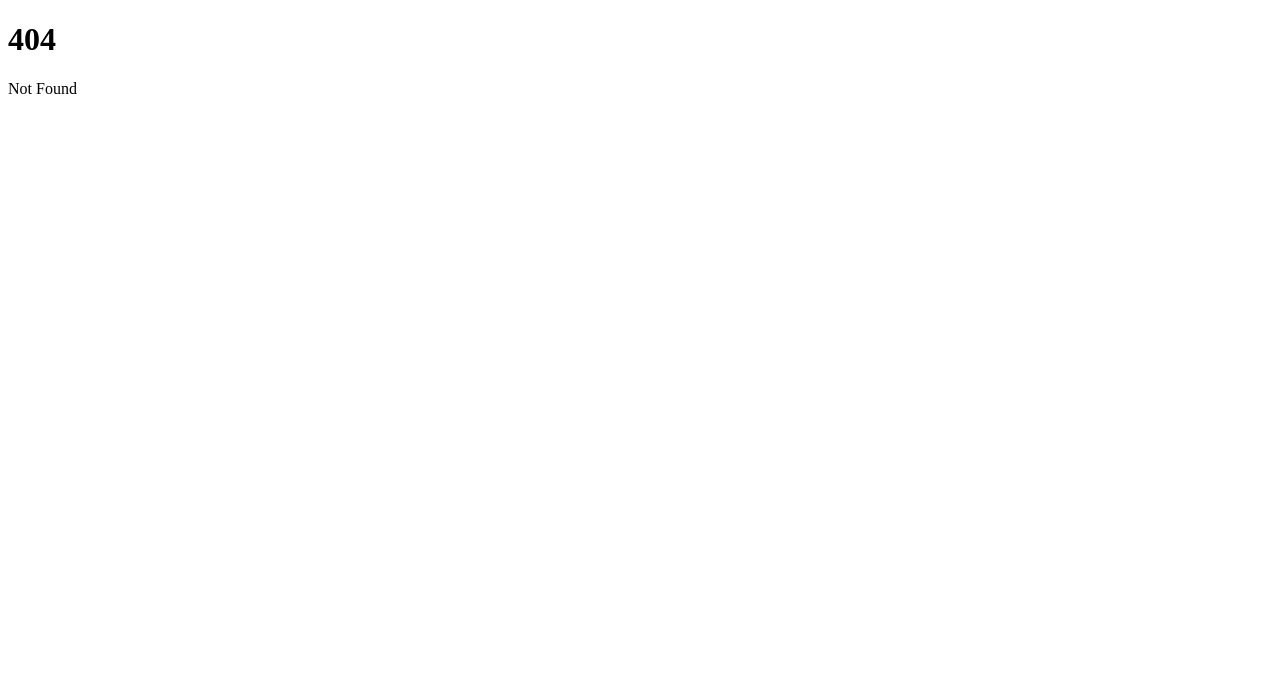
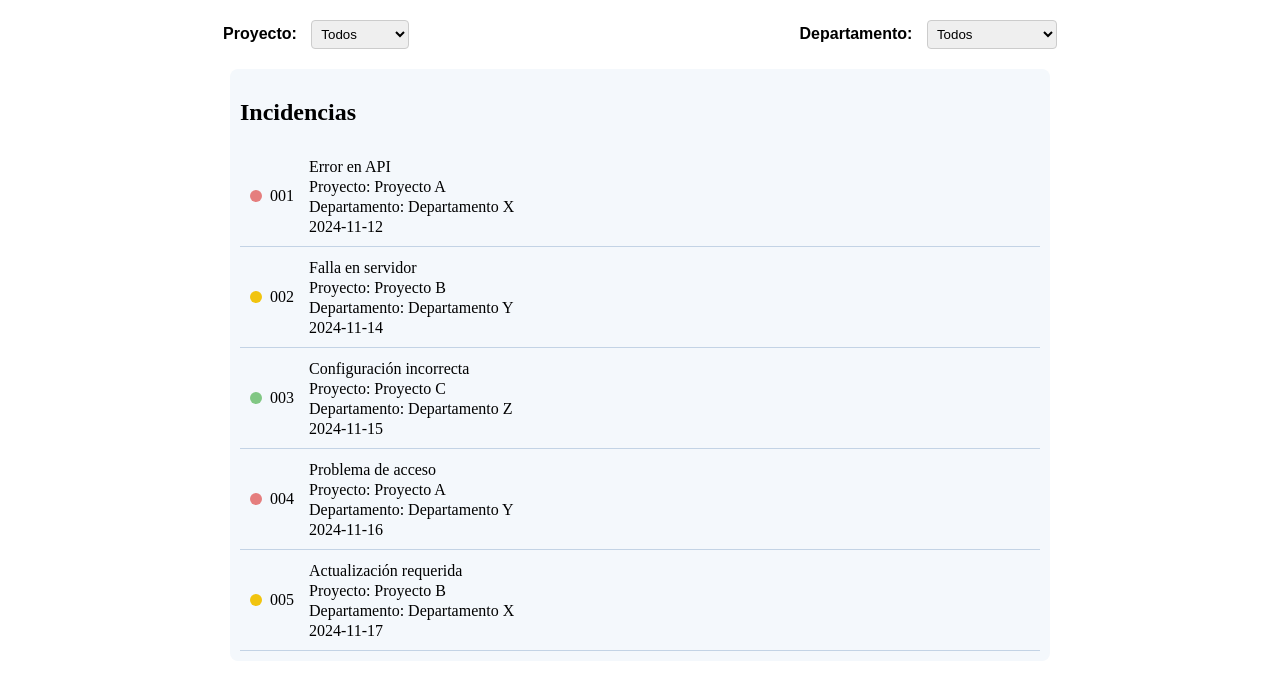
Before and after one commit to GabrielYsidro/DatosProyecto, a SvelteKit app in the folder FrontSvelte/: page /incidencias in a window 1280 px wide. Before the commit this address had no page. Shown: the top 690 px of the page. Built offline with nearby package versions, Linux system fonts and the light colour scheme.

Commit message:
incidencias 2

```diff
--- a/FrontSvelte/src/routes/admin/+page.svelte
+++ b/FrontSvelte/src/routes/admin/+page.svelte
@@ -26,7 +26,6 @@ function toggleTable(table) {
     }
   }
 
-
   // Función para obtener el color del estado
   function getStatusColor(status) {
     switch (status) {
@@ -37,6 +36,7 @@ function toggleTable(table) {
     }
   }
 </script>
+
 <div class="banner">
   <div class="banner-left">
     <h1>Mantis</h1>
@@ -45,12 +45,12 @@ function toggleTable(table) {
     <span>Anonymus</span>
   </div>
 </div>
+
 <div class="no-asignadas">
   <div class="incident-table">
     <div class="table-header">
       <h2>No asignadas</h2>
       <h2 id="header-counter">{title} <span>1 -5 / {incidents.length}</span></h2>
-        <button>Ver incidencias</button>
       <button on:click={() => toggleTable('noasignadas')} class="toggle-button">
         {#if isTableVisible_noasignadas}
           V <!-- Flecha hacia abajo -->
@@ -58,7 +58,6 @@ function toggleTable(table) {
           ^ <!-- Flecha hacia la derecha -->
         {/if}
       </button>
-
     </div>
 
     {#if isTableVisible_noasignadas}
@@ -85,7 +84,6 @@ function toggleTable(table) {
     <div class="table-header">
       <h2>Resueltas</h2>
       <h2 id="header-counter">{title} <span>1 -5 / {incidents.length}</span></h2>
-        <button>Ver incidencias</button>
       <button on:click={() => toggleTable('resueltas')} class="toggle-button">
         {#if isTableVisible2_resueltas}
           V <!-- Flecha hacia abajo -->
@@ -93,7 +91,6 @@ function toggleTable(table) {
           ^ <!-- Flecha hacia la derecha -->
         {/if}
       </button>
-
     </div>
 
     {#if isTableVisible2_resueltas}
@@ -118,9 +115,8 @@ function toggleTable(table) {
 <div class="modificadas">
   <div class="incident-table">
     <div class="table-header">
-        <h2>Modificadas ultimamente (30 dias)</h2>
+      <h2>Modificadas últimamente (30 días)</h2>
       <h2 id="header-counter">{title} <span>1 -5 / {incidents.length}</span></h2>
-        <button>Ver incidencias</button>
       <button on:click={() => toggleTable('modificadas')} class="toggle-button">
         {#if isTableVisible3_modificadas}
           V <!-- Flecha hacia abajo -->
@@ -128,7 +124,6 @@ function toggleTable(table) {
           ^ <!-- Flecha hacia la derecha -->
         {/if}
       </button>
-
     </div>
 
     {#if isTableVisible3_modificadas}
@@ -150,14 +145,19 @@ function toggleTable(table) {
   </div>
 </div>
 
-
+<!-- Botón "Ver incidencias" al final de la página -->
+<div class="ver-incidencias-btn">
+  <a href="/incidencias">
+    <button>Ver incidencias</button>
+  </a>
+</div>
 
 <style>
   .banner {
     display: flex;
     justify-content: space-between;
     align-items: center;
-    background-color:#666;
+    background-color: #666;
     color: white;
     padding: 10px 20px;
     font-family: Arial, sans-serif;
@@ -171,18 +171,19 @@ function toggleTable(table) {
   .banner-right span {
     font-size: 18px;
   }
+
   .incident-table {
     background-color: #d9e9f7;
     border-radius: 8px;
     margin: 10px auto;
     padding: 10px;
     width: 100%;
-    max-width: 800px; /* Tamaño máximo fijo en pantallas grandes */
+    max-width: 800px;
   }
 
   .table-header {
     display: flex;
-      justify-content:space-between;
+    justify-content: space-between;
     align-items: center;
     margin-bottom: 10px;
     background-color: #338fcc;
@@ -196,7 +197,6 @@ function toggleTable(table) {
     margin: 0;
   }
 
-
   .table-header span {
     background-color: #a1b5c6;
     padding: 3px 6px;
@@ -205,13 +205,12 @@ function toggleTable(table) {
     color: white;
   }
 
-    #header-counter{
-        margin-right: auto; /* Empuja el botón hacia la derecha */
+  #header-counter {
+    margin-right: auto;
     font-size: 18px;
     margin-left: 10px;
     color: white;
   }
-
 
   .table-header button {
     background-color: #ffeb3b;
@@ -246,13 +245,14 @@ function toggleTable(table) {
   .status-indicator {
     width: 12px;
     height: 12px;
-      border-radius: 4px;
+    border-radius: 50%;
     margin-right: 8px;
   }
 
   .incident-id {
+    font-size: 16px;
     font-weight: bold;
-      color: #333;
+    color: #338fcc;
   }
 
   .details-section {
@@ -261,21 +261,34 @@ function toggleTable(table) {
   }
 
   .title {
-      color: #338fcc;
+    font-size: 14px;
     font-weight: bold;
   }
 
   .date {
     font-size: 12px;
-      color: #666;
+    color: #888;
   }
 
+  .ver-incidencias-btn {
+    text-align: center;
+    margin-top: 20px;
+  }
 
-/* Media query para pantallas pequeñas */
-@media (max-width: 768px) {
-    .incident-table {
-        width: 90%; /* Se adapta al ancho completo de la pantalla */
-        max-width: none; /* Quita la restricción de tamaño fijo */
+  .ver-incidencias-btn button {
+    background-color: #338fcc;
+    color: white;
+    border: none;
+    padding: 8px 16px;
+    cursor: pointer;
+    border-radius: 4px;
+    font-weight: bold;
+    font-size: 14px;
+    box-shadow: 0 4px 6px rgba(0, 0, 0, 0.1);
+    transition: background-color 0.3s ease;
   }
+
+  .ver-incidencias-btn button:hover {
+    background-color: #2874b1;
   }
 </style>
--- /dev/null
+++ b/FrontSvelte/src/routes/incidencias/+page.svelte
@@ -0,0 +1,141 @@
+<script>
+    let projects = ["Proyecto A", "Proyecto B", "Proyecto C"];
+    let departments = ["Departamento X", "Departamento Y", "Departamento Z"];
+    let selectedProject = "";
+    let selectedDepartment = "";
+
+    // Datos de ejemplo
+    let incidents = [
+      { id: '001', project: "Proyecto A", department: "Departamento X", title: 'Error en API', date: '2024-11-12', status: 'Abierto' },
+      { id: '002', project: "Proyecto B", department: "Departamento Y", title: 'Falla en servidor', date: '2024-11-14', status: 'En progreso' },
+      { id: '003', project: "Proyecto C", department: "Departamento Z", title: 'Configuración incorrecta', date: '2024-11-15', status: 'Cerrado' },
+      { id: '004', project: "Proyecto A", department: "Departamento Y", title: 'Problema de acceso', date: '2024-11-16', status: 'Abierto' },
+      { id: '005', project: "Proyecto B", department: "Departamento X", title: 'Actualización requerida', date: '2024-11-17', status: 'En progreso' }
+    ];
+
+    // Filtra las incidencias según los valores seleccionados
+    $: filteredIncidents = incidents.filter(incident => {
+      return (
+        (selectedProject ? incident.project === selectedProject : true) &&
+        (selectedDepartment ? incident.department === selectedDepartment : true)
+      );
+    });
+
+    // Función para obtener el color del estado
+    function getStatusColor(status) {
+      switch (status) {
+        case 'Abierto': return '#e57e7e';
+        case 'En progreso': return '#f1c40f';
+        case 'Cerrado': return '#81c784';
+        default: return '#c3c3c3';
+      }
+    }
+  </script>
+
+  <div class="filter-container">
+    <div>
+      <label for="project-select">Proyecto:</label>
+      <select id="project-select" bind:value={selectedProject}>
+        <option value="">Todos</option>
+        {#each projects as project}
+          <option value={project}>{project}</option>
+        {/each}
+      </select>
+    </div>
+
+    <div>
+      <label for="department-select">Departamento:</label>
+      <select id="department-select" bind:value={selectedDepartment}>
+        <option value="">Todos</option>
+        {#each departments as department}
+          <option value={department}>{department}</option>
+        {/each}
+      </select>
+    </div>
+  </div>
+
+  <div class="incident-table">
+    <h2>Incidencias</h2>
+    {#if filteredIncidents.length > 0}
+      <div class="incident-list">
+        {#each filteredIncidents as incident}
+          <div class="incident-row">
+            <div class="id-section">
+              <span class="status-indicator" style="background-color: {getStatusColor(incident.status)};"></span>
+              <span class="incident-id">{incident.id}</span>
+            </div>
+            <div class="details-section">
+              <span class="title">{incident.title}</span>
+              <span class="project">Proyecto: {incident.project}</span>
+              <span class="department">Departamento: {incident.department}</span>
+              <span class="date">{incident.date}</span>
+            </div>
+          </div>
+        {/each}
+      </div>
+    {:else}
+      <p>No se encontraron incidencias para los filtros seleccionados.</p>
+    {/if}
+  </div>
+
+  <style>
+    .filter-container {
+      display: flex;
+      justify-content: space-around;
+      margin: 20px;
+      font-family: Arial, sans-serif;
+    }
+
+    label {
+      font-weight: bold;
+      margin-right: 10px;
+    }
+
+    select {
+      padding: 5px;
+      border-radius: 4px;
+      border: 1px solid #ccc;
+    }
+
+    .incident-table {
+      margin: 20px auto;
+      width: 80%;
+      max-width: 800px;
+      border-radius: 8px;
+      background-color: #f4f8fc;
+      padding: 10px;
+    }
+
+    .incident-list {
+      margin-top: 10px;
+    }
+
+    .incident-row {
+      display: flex;
+      align-items: center;
+      padding: 10px;
+      border-bottom: 1px solid #c3d3e5;
+    }
+
+    .id-section {
+      display: flex;
+      align-items: center;
+      margin-right: 15px;
+    }
+
+    .status-indicator {
+      width: 12px;
+      height: 12px;
+      border-radius: 50%;
+      margin-right: 8px;
+    }
+
+    .details-section {
+      display: flex;
+      flex-direction: column;
+    }
+
+    .details-section span {
+      margin-top: 2px;
+    }
+  </style>
```
Lines whose indentation alone changed are shown as unchanged.
